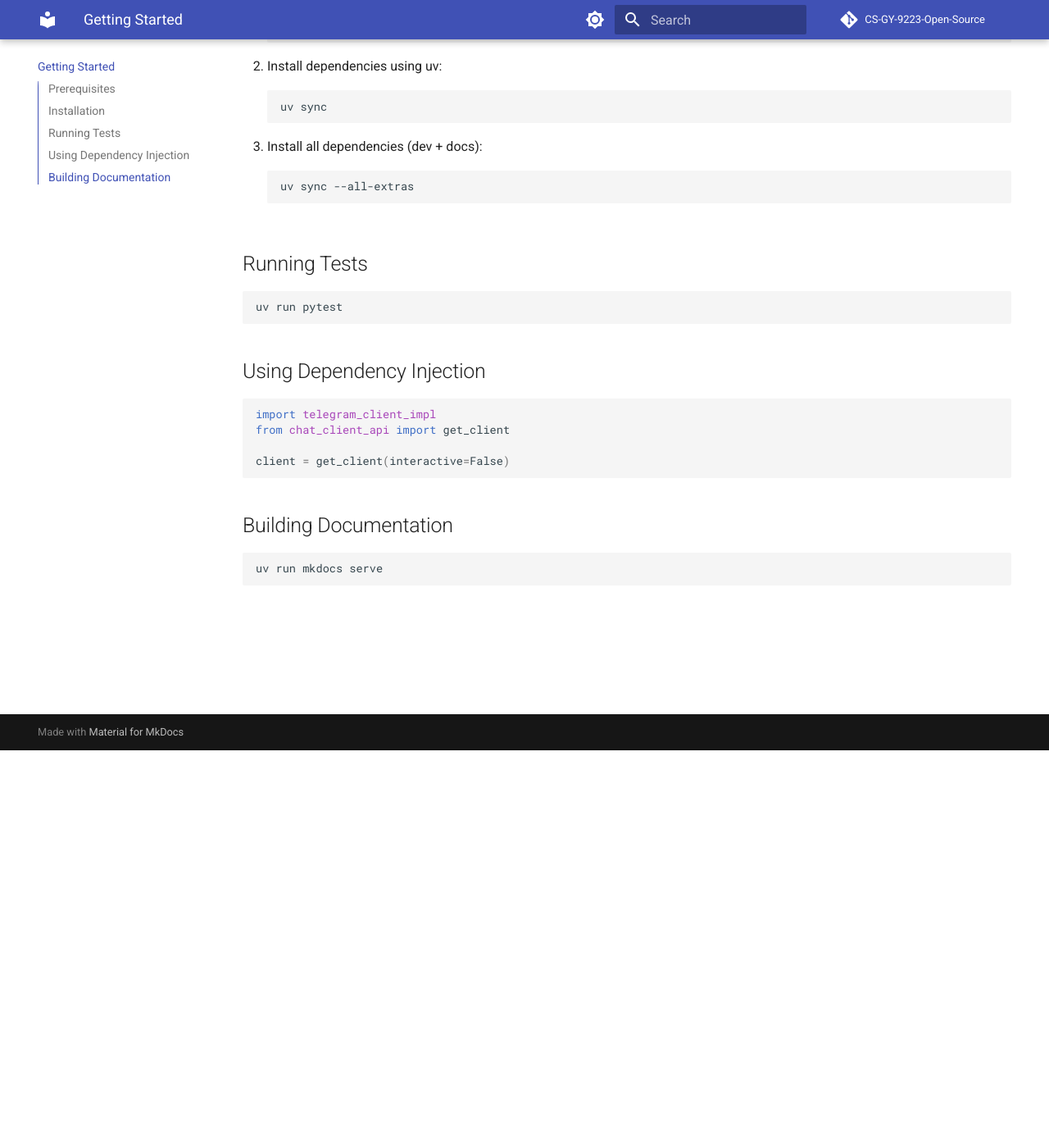
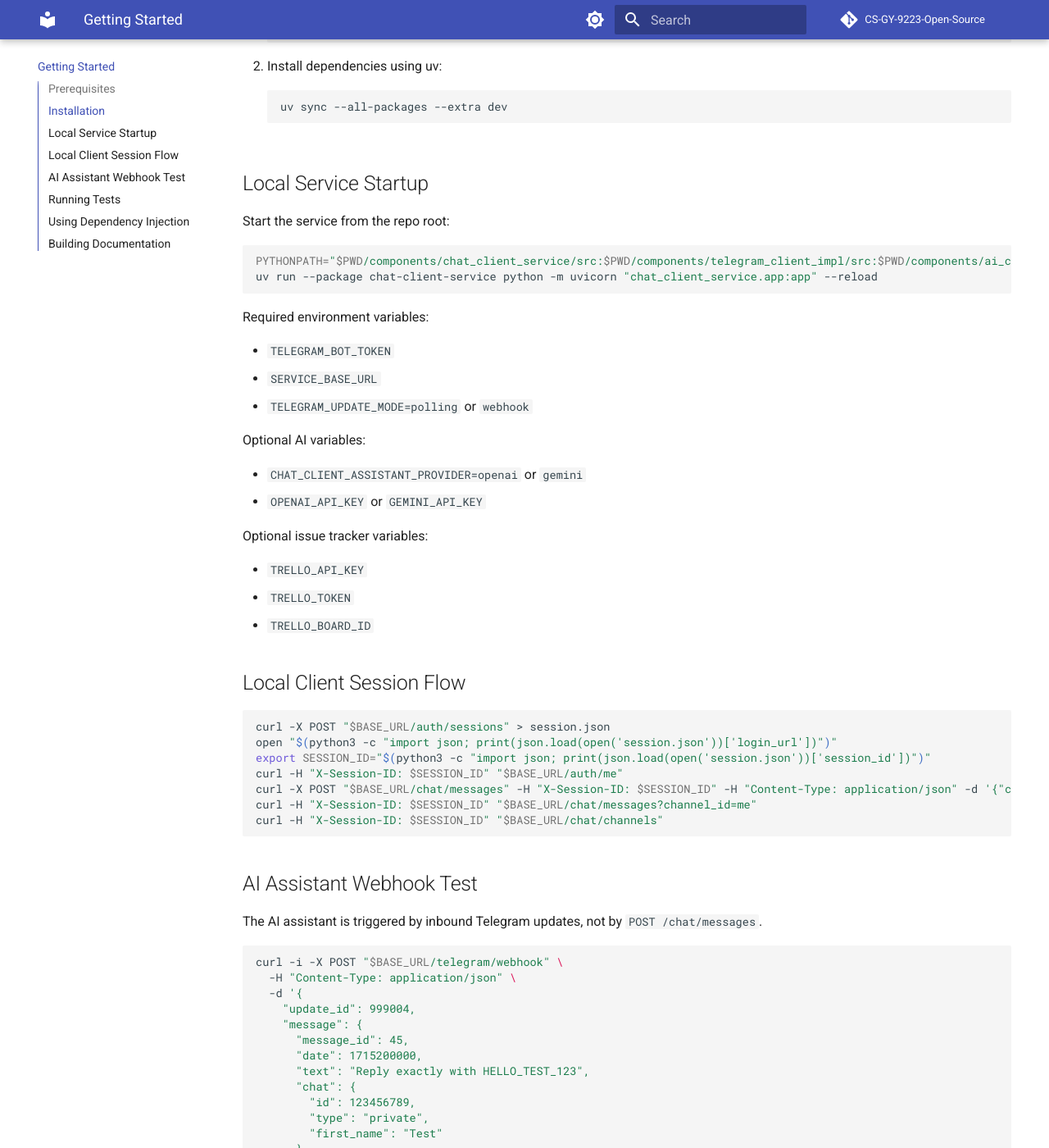
Before and after one commit to YaseenHQ/CSGY9223, an MkDocs documentation site: the page built from docs/getting-started.md, in a window 1280 px wide and 1400 px high, scrolled down 485 px. Shown: the whole window at 82% size. Built offline with MkDocs 1.6.1 and Material for MkDocs 9.7.7, drawn with Linux system fonts in a browser that asks for light colours; comment, search, counter and statistics services are not loaded; some of the changed text lies outside the part shown.

Commit message:
updated docs

````diff
--- a/docs/getting-started.md
+++ b/docs/getting-started.md
@@ -15,13 +15,78 @@
 
 2. Install dependencies using uv:
    ```bash
-   uv sync
+   uv sync --all-packages --extra dev
    ```
 
-3. Install all dependencies (dev + docs):
-   ```bash
-   uv sync --all-extras
-   ```
+## Local Service Startup
+
+Start the service from the repo root:
+
+```bash
+PYTHONPATH="$PWD/components/chat_client_service/src:$PWD/components/telegram_client_impl/src:$PWD/components/ai_client_api/src:$PWD/components/openai_client_impl/src:$PWD/components/gemini_client_impl/src:$PWD/components/issue_tracker_integration/src" \
+uv run --package chat-client-service python -m uvicorn "chat_client_service.app:app" --reload
+```
+
+Required environment variables:
+
+- `TELEGRAM_BOT_TOKEN`
+- `SERVICE_BASE_URL`
+- `TELEGRAM_UPDATE_MODE=polling` or `webhook`
+
+Optional AI variables:
+
+- `CHAT_CLIENT_ASSISTANT_PROVIDER=openai` or `gemini`
+- `OPENAI_API_KEY` or `GEMINI_API_KEY`
+
+Optional issue tracker variables:
+
+- `TRELLO_API_KEY`
+- `TRELLO_TOKEN`
+- `TRELLO_BOARD_ID`
+
+## Local Client Session Flow
+
+```bash
+curl -X POST "$BASE_URL/auth/sessions" > session.json
+open "$(python3 -c "import json; print(json.load(open('session.json'))['login_url'])")"
+export SESSION_ID="$(python3 -c "import json; print(json.load(open('session.json'))['session_id'])")"
+curl -H "X-Session-ID: $SESSION_ID" "$BASE_URL/auth/me"
+curl -X POST "$BASE_URL/chat/messages" -H "X-Session-ID: $SESSION_ID" -H "Content-Type: application/json" -d '{"channel_id":"me", "text":"hello"}'
+curl -H "X-Session-ID: $SESSION_ID" "$BASE_URL/chat/messages?channel_id=me"
+curl -H "X-Session-ID: $SESSION_ID" "$BASE_URL/chat/channels"
+```
+
+## AI Assistant Webhook Test
+
+The AI assistant is triggered by inbound Telegram updates, not by
+`POST /chat/messages`.
+
+```bash
+curl -i -X POST "$BASE_URL/telegram/webhook" \
+  -H "Content-Type: application/json" \
+  -d '{
+    "update_id": 999004,
+    "message": {
+      "message_id": 45,
+      "date": 1715200000,
+      "text": "Reply exactly with HELLO_TEST_123",
+      "chat": {
+        "id": 123456789,
+        "type": "private",
+        "first_name": "Test"
+      },
+      "from": {
+        "id": 123456789,
+        "is_bot": false,
+        "first_name": "Test",
+        "username": "testuser"
+      }
+    }
+  }'
+```
+
+Plain AI replies require only the AI env vars. Issue tracker AI tool calls also
+require `TRELLO_API_KEY` and `TRELLO_TOKEN`.
 
 ## Running Tests
 
````
Also changed, not shown: README.md (+87 -2 lines), components/chat_client_service/README.md (+121 -1 lines).
